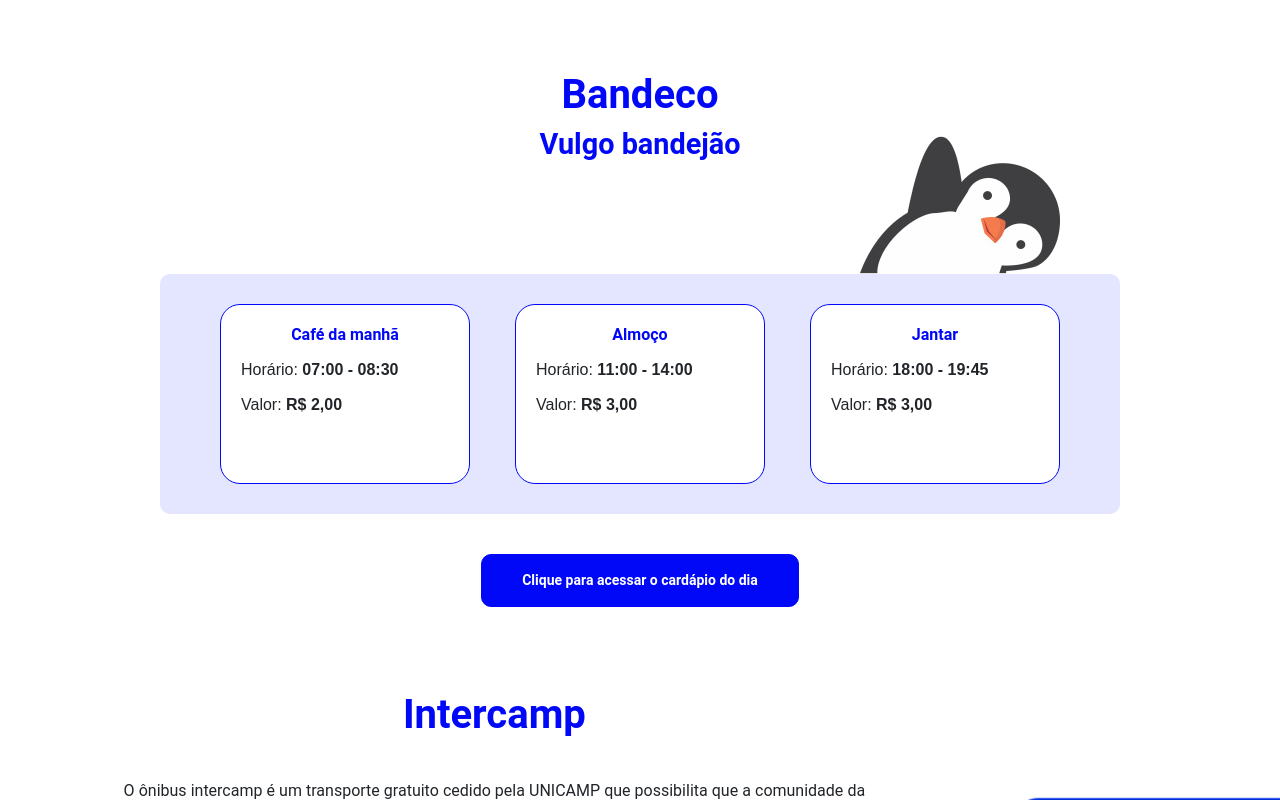
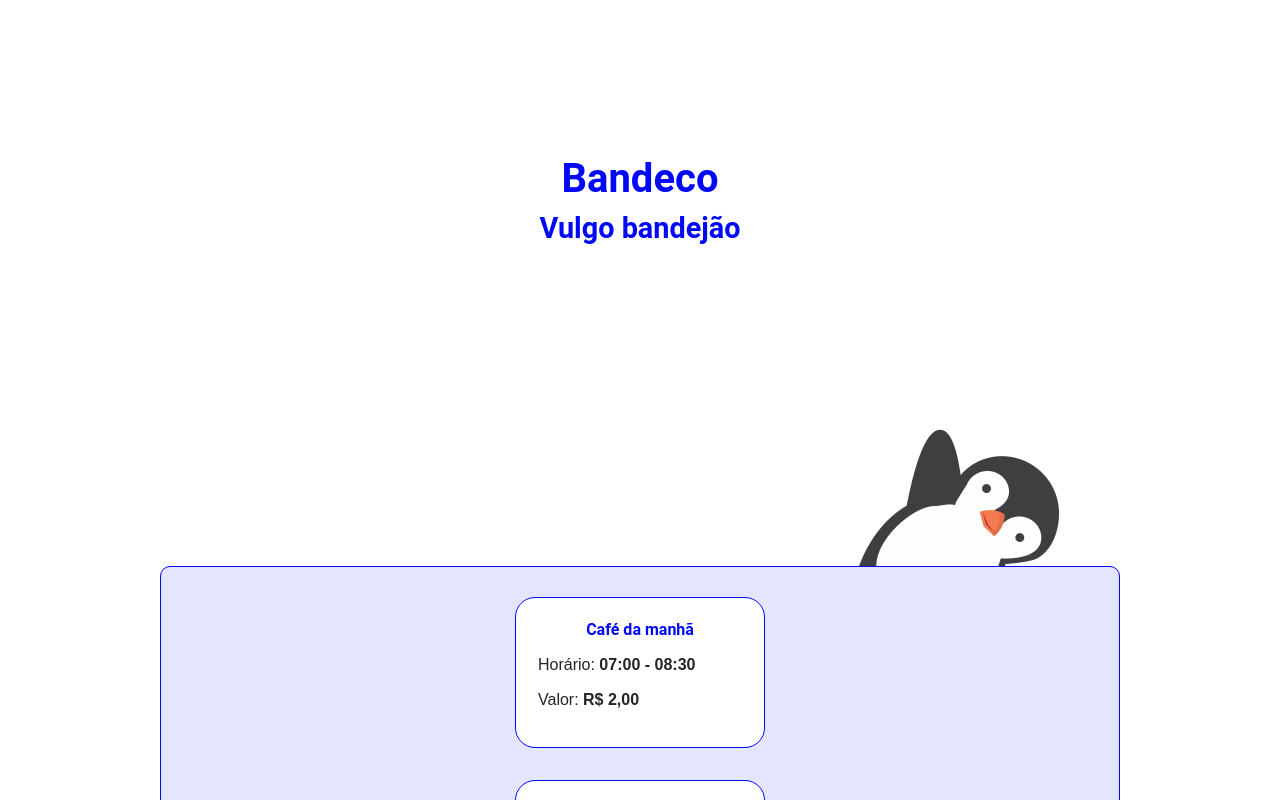
Before and after one commit to gabriellytegon/Site-CDI, a React (Vite) app: page /vidanocampus in a window 1280 px wide. Shown: the part 580-1380 px from the top of the page. Built offline with nearby package versions, Linux system fonts and the light colour scheme.

Commit message:
style: alterações na div dos horarios do bandeco

```diff
--- a/src/pages/vidanocampus/style.css
+++ b/src/pages/vidanocampus/style.css
@@ -1,5 +1,5 @@
 #bandeco {
-    height: 80vh;
+    height: 150vh;
     display: flex;
     flex-direction: column;
     align-items: center;
@@ -33,27 +33,35 @@
 
 #bandeco > .content .horarios {
     display: flex;
-    flex-direction: row;
+    align-items: center;
+    gap: 2rem;
+    flex-direction: column;
     box-sizing: border-box;
     background-color: #E4E5FF;
+    border: 1px solid #0108F8;
     border-radius: 10px;
     width: 80vw;
     max-width: 60rem;
     min-width: 50rem;
-    height: 15rem;
+    height: 24rem;
     position: relative;
     padding: 30px 60px;
-    justify-content: space-between;
 }
 
 .bandeco-box {
     background-color: white;
     border: 1px solid #0108F8;
     border-radius: 20px;
-    padding: 20px 20px;
-    width: 33%;
-    min-width: 200px;
+    padding: 22px 22px;
+    width: 40%;
+    height: 180px;
+    min-width: 230px;
     max-width: 250px;
+}
+
+.bandeco-horarios {
+    display: flex;
+    gap: 2rem;
 }
 
 #bandeco .horarios h3 {
@@ -61,6 +69,11 @@
     color: #0108F8;
     margin-bottom: 1rem;
     font-size: 1rem;
+}
+
+#bandeco .horarios h2 {
+    font-family: 'Roboto', sans-serif;
+    color: #0108F8;
 }
 
 #bandeco .horarios p {
@@ -73,6 +86,7 @@
     position: absolute;
     top: -152px;
     right: 60px;
+    z-index: -1;
 }
 
 #intercampi {
```
